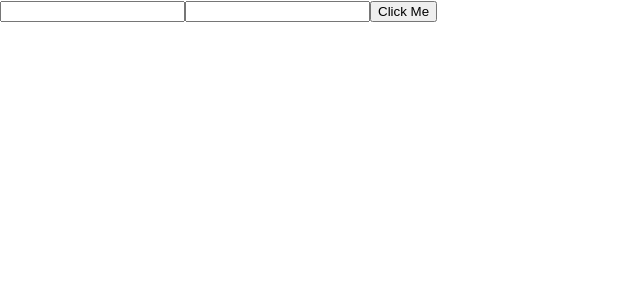
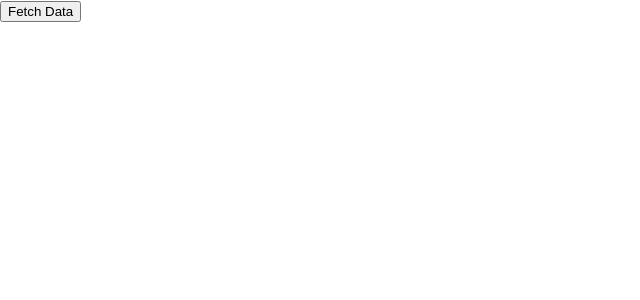
Before and after one commit to AVIVASHISHTA29/react-intro-april, a React (Create React App) app: page / in a window 1280 px wide. Shown: the top 300 px of the page, without its empty margins (0-640 px from the left). Built offline with nearby package versions, Linux system fonts and the light colour scheme.

Commit message:
fetching data

```diff
--- a/src/App.js
+++ b/src/App.js
@@ -7,6 +7,7 @@ import CustomButton from "./components/CustomButton";
 import SimpleComponent from "./components/SimpleComponent";
 import Counter from "./components/Counter";
 import EmailState from "./components/EmailState";
+import FetchingData from "./components/FetchingData";
 
 function App() {
   function onClick1() {
@@ -19,7 +20,8 @@ function App() {
 
   return (
     <>
-      <EmailState />
+      <FetchingData />
+      {/* <EmailState /> */}
       {/* <Counter /> */}
       {/* <SimpleComponent text="This is text" /> */}
       {/* <CustomButton myText={"Click Me"} onClickFnc={onClick1} myClass={"btn"} />
--- /dev/null
+++ b/src/components/FetchingData/index.js
@@ -0,0 +1,38 @@
+import React, { useState } from "react";
+
+function FetchingData() {
+  const [quote, setQuote] = useState("");
+  const [id, setId] = useState("");
+  const [author, setAuthor] = useState("");
+
+  function fetchData() {
+    fetch(`https://dummyjson.com/quotes/random`)
+      .then((res) => res.json())
+      .then((data) => {
+        console.log("Quote", data);
+        setId(data.id);
+        setAuthor(data.author);
+        setQuote(data.quote);
+      });
+  }
+
+  //   async function fetchData() {
+  //     const res = await fetch("https://dummyjson.com/quotes/1");
+  //     const data = await res.json();
+  //     if (data) {
+  //       setQuote(data);
+  //       console.log("Quote", data);
+  //     }
+  //   }
+
+  return (
+    <div>
+      <button onClick={fetchData}>Fetch Data</button>
+      <h1>{id}</h1>
+      <h1>{quote}</h1>
+      <h1>{author}</h1>
+    </div>
+  );
+}
+
+export default FetchingData;
```
